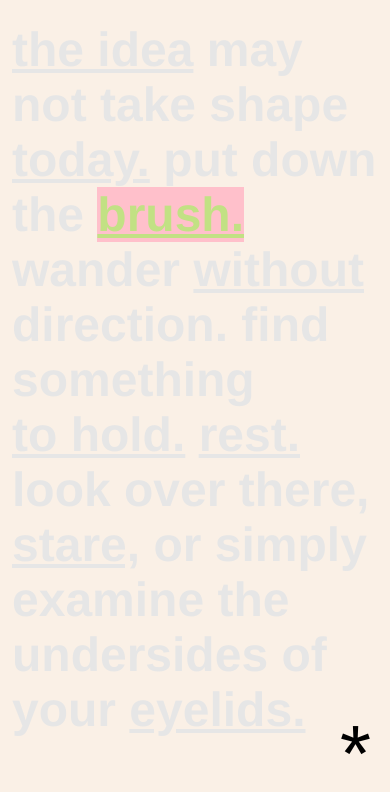
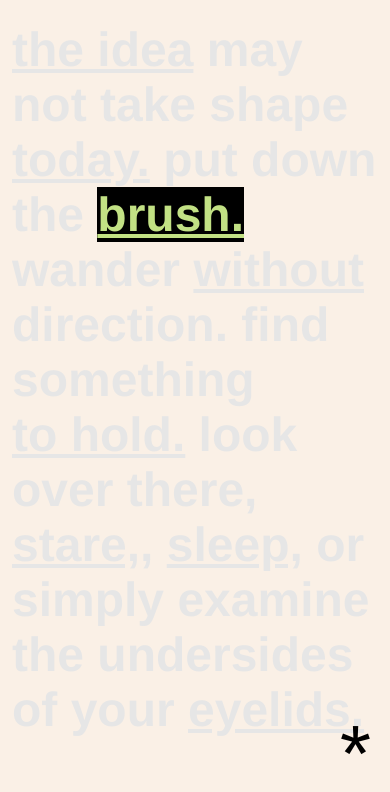
Before and after one commit to msprks/blank-page-melancholia, a plain HTML site: page index.html in a window 390 px wide. In both pictures the pointer is over the element "brush.". Drawn offline with nearby package versions, Linux system fonts and the light colour scheme.

Commit message:
functionchange

```diff
--- a/index.html
+++ b/index.html
@@ -41,8 +41,8 @@
       wander
       <div id="poem5" class="poem">without</div> direction. </div>
       find something <div id="poem6" class="poem">to hold. </div>
-      <div id="poem3" class="poem">rest.</div> look over there,
-      <div id="poem7" class="poem"> stare, </div>
+      look over there, <div id="poem7" class="poem"> stare, </div>,
+      <div id="poem3" class="poem"> sleep, </div>
       or simply examine the undersides of your
       <div id="poem8" class="poem">eyelids.</div>
     </h1>
--- a/style.css
+++ b/style.css
@@ -104,7 +104,7 @@
 
       #poem4:hover {
       	color: #c2e184;
-        background-color: Pink;
+        background-color: black;
       }
 
       #poem5:hover {
@@ -245,8 +245,8 @@
 					}
 
 					#poem4:hover {
-						color: #c2e184;
-						background-color: Pink;
+		      	color: #c2e184;
+		        background-color: black;
 					}
 
 					#poem5:hover {
```
Also changed, not shown: script.js.
